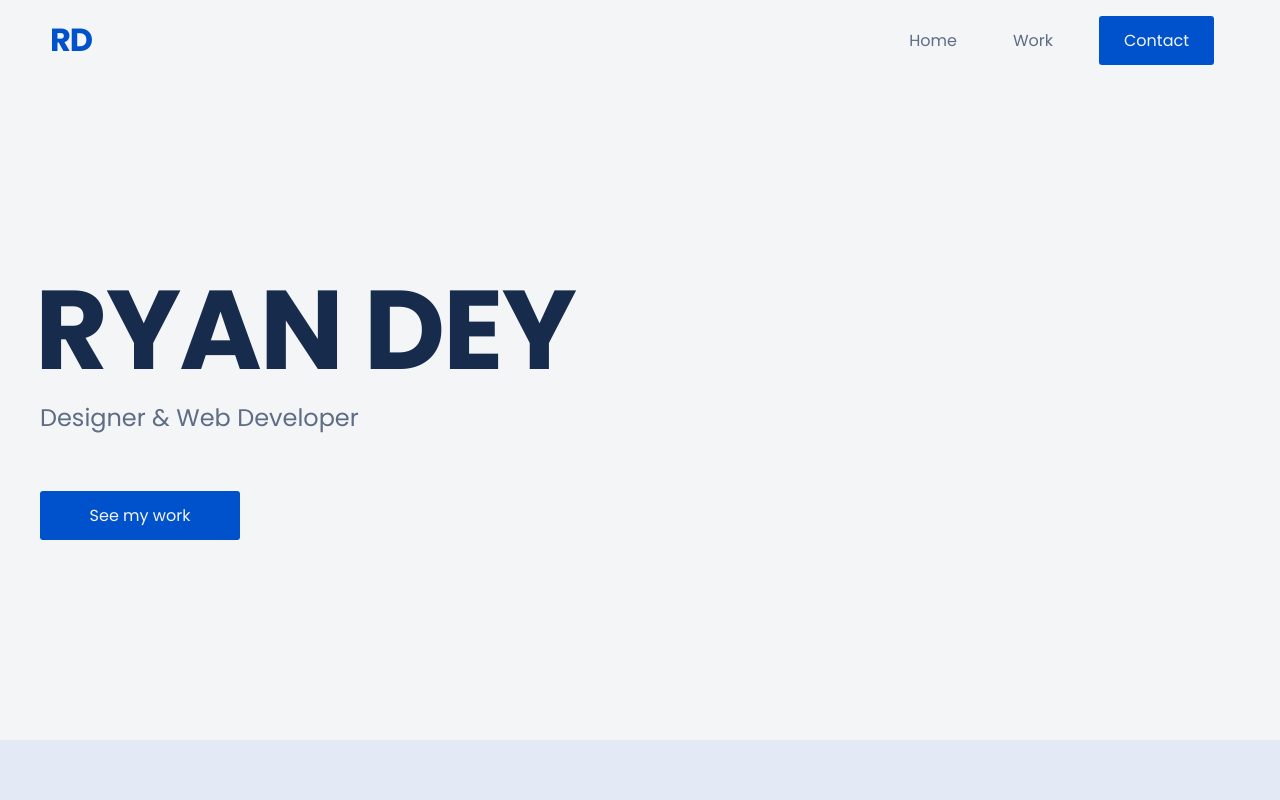
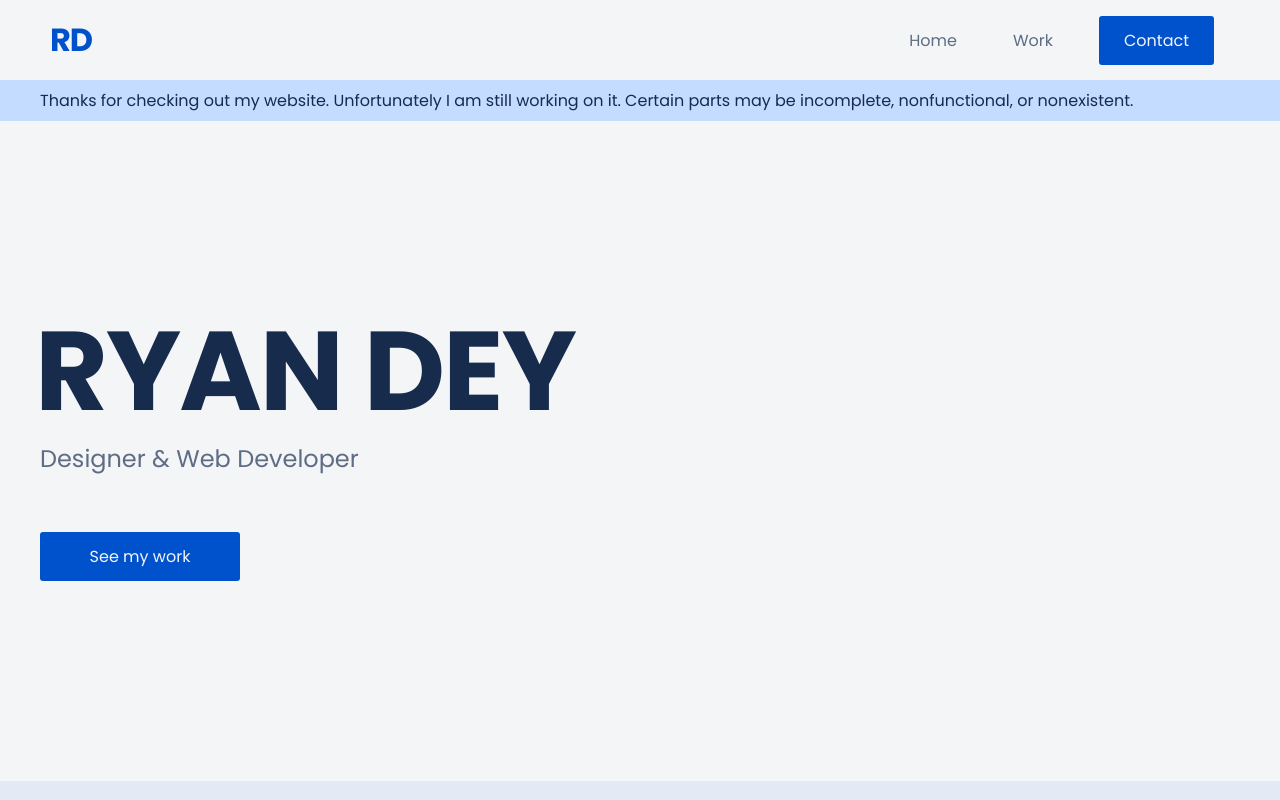
Before and after one commit to ryandey/ryandey-portfolio, a plain HTML site: page index.htm in a window 1280 px wide. Shown: the top 800 px of the page. Drawn offline with Linux system fonts and the light colour scheme.

Commit message:
Add under construction alert

```diff
--- a/index.htm
+++ b/index.htm
@@ -42,6 +42,13 @@
     </div>
   </nav>
 
+  <!-- Alert -->
+  <div class="alert" id="home">
+    <div class="alert__container">
+      <p class="alert__text">Thanks for checking out my website. Unfortunately I am still working on it. Certain parts may be incomplete, nonfunctional, or nonexistent.</p>
+    </div>
+  </div>
+
   <!-- Hero section -->
   <div class="hero" id="home">
     <div class="hero__container">
--- a/style.css
+++ b/style.css
@@ -8,6 +8,7 @@
   --color-secondary: #e4eaf5;
   --color-accent: #0052CC;
   --color-accent-dark: #172B4D;
+  --color-accent-light: #c4dcff;
   --text-primary: #5E6C84;
 }
 
@@ -199,6 +200,22 @@
   }
 }
 
+/* Alert section */
+.alert {
+  background: var(--color-accent-light);
+  padding: 8px 0;
+}
+
+.alert__container {
+  display: flex;
+  max-width: 1200px;
+  margin: 0 auto;
+}
+
+.alert__text {
+  color: var(--color-accent-dark);
+}
+
 /* Hero Section */
 .hero {
   background: var(--color-primary);
```
